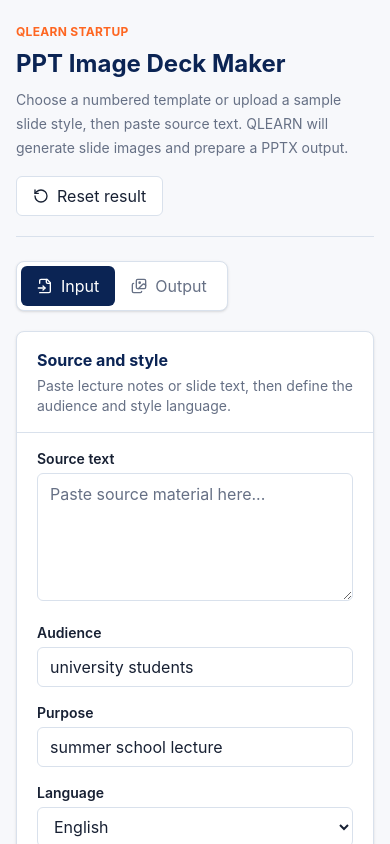
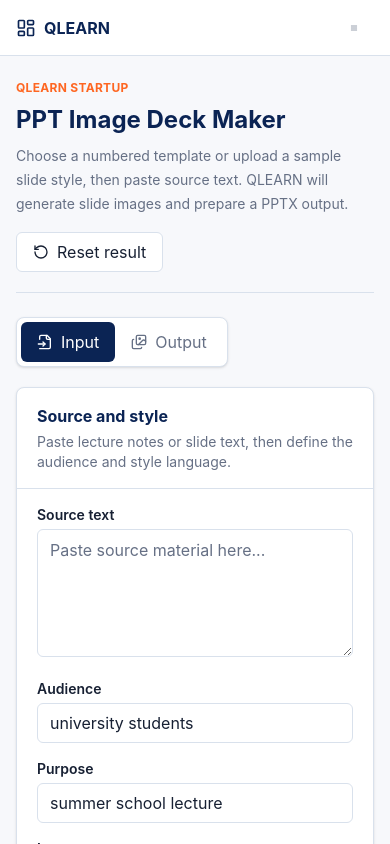
Before and after one commit to kchsung/ppt-image-maker, a React (Vite) app: page /ppt-maker in a window 390 px wide. Shown: the top 844 px of the page. Built offline with nearby package versions, Linux system fonts and the light colour scheme; no server answers; a web font is replaced by a local one.

Commit message:
fix: add mobile navigation menu

```diff
--- a/src/components/common/AppLayout.tsx
+++ b/src/components/common/AppLayout.tsx
@@ -1,6 +1,7 @@
-import type { ReactNode } from 'react';
+import { useState, type ReactNode } from 'react';
 import { NavLink } from 'react-router-dom';
-import { FileImage, LayoutDashboard, ShieldCheck } from 'lucide-react';
+import { FileImage, LayoutDashboard, Menu, ShieldCheck, X } from 'lucide-react';
+import { Button } from '@/components/ui/button';
 import { cn } from '@/lib/cn';
 
 interface AppLayoutProps {
@@ -8,16 +9,79 @@ interface AppLayoutProps {
 }
 
 export function AppLayout({ children }: AppLayoutProps) {
+  const [isMobileNavigationOpen, setIsMobileNavigationOpen] = useState(false);
+
   return (
     <div className="min-h-screen bg-background text-text-main">
       <aside className="fixed inset-y-0 left-0 hidden w-64 border-r border-border bg-surface px-4 py-5 md:block">
+        <Navigation />
+      </aside>
+
+      <header className="sticky top-0 z-40 flex h-14 items-center justify-between border-b border-border bg-surface px-4 md:hidden">
+        <NavLink to="/ppt-maker" className="flex items-center gap-2 text-base font-bold text-primary">
+          <LayoutDashboard className="h-5 w-5" />
+          QLEARN
+        </NavLink>
+        <Button
+          type="button"
+          variant="ghost"
+          className="w-10 px-0"
+          aria-label="Open navigation"
+          onClick={() => setIsMobileNavigationOpen(true)}
+        >
+          <Menu className="h-5 w-5" />
+        </Button>
+      </header>
+
+      {isMobileNavigationOpen ? (
+        <div className="fixed inset-0 z-50 md:hidden">
+          <button
+            type="button"
+            className="absolute inset-0 bg-black/40"
+            aria-label="Close navigation"
+            onClick={() => setIsMobileNavigationOpen(false)}
+          />
+          <aside className="relative h-full w-72 border-r border-border bg-surface px-4 py-5 shadow-xl">
+            <div className="mb-8 flex items-center justify-between gap-3">
+              <div className="flex items-center gap-2 text-lg font-bold text-primary">
+                <LayoutDashboard className="h-5 w-5" />
+                QLEARN
+              </div>
+              <Button
+                type="button"
+                variant="ghost"
+                className="w-10 px-0"
+                aria-label="Close navigation"
+                onClick={() => setIsMobileNavigationOpen(false)}
+              >
+                <X className="h-5 w-5" />
+              </Button>
+            </div>
+            <Navigation showBrand={false} onNavigate={() => setIsMobileNavigationOpen(false)} />
+          </aside>
+        </div>
+      ) : null}
+
+      <main className="md:pl-64">
+        <div className="mx-auto w-full max-w-7xl px-4 py-6 sm:px-6 lg:px-8">{children}</div>
+      </main>
+    </div>
+  );
+}
+
+function Navigation({ onNavigate, showBrand = true }: { onNavigate?: () => void; showBrand?: boolean }) {
+  return (
+    <>
+      {showBrand ? (
         <div className="mb-8 flex items-center gap-2 text-lg font-bold text-primary">
           <LayoutDashboard className="h-5 w-5" />
           QLEARN
         </div>
-        <nav className="space-y-1">
+      ) : null}
+      <nav className="space-y-1" aria-label="Primary navigation">
         <NavLink
           to="/ppt-maker"
+          onClick={onNavigate}
           className={({ isActive }) =>
             cn(
               'flex items-center gap-2 rounded-md px-3 py-2 text-sm font-semibold text-text-subtle',
@@ -30,6 +94,7 @@ export function AppLayout({ children }: AppLayoutProps) {
         </NavLink>
         <NavLink
           to="/ppt-admin"
+          onClick={onNavigate}
           className={({ isActive }) =>
             cn(
               'flex items-center gap-2 rounded-md px-3 py-2 text-sm font-semibold text-text-subtle',
@@ -41,10 +106,6 @@ export function AppLayout({ children }: AppLayoutProps) {
           List
         </NavLink>
       </nav>
-      </aside>
-      <main className="md:pl-64">
-        <div className="mx-auto w-full max-w-7xl px-4 py-6 sm:px-6 lg:px-8">{children}</div>
-      </main>
-    </div>
+    </>
   );
 }
```
Also changed, not shown: 1 other file (tests, documents, lock files or other folders). Lines whose indentation alone changed are shown as unchanged.
